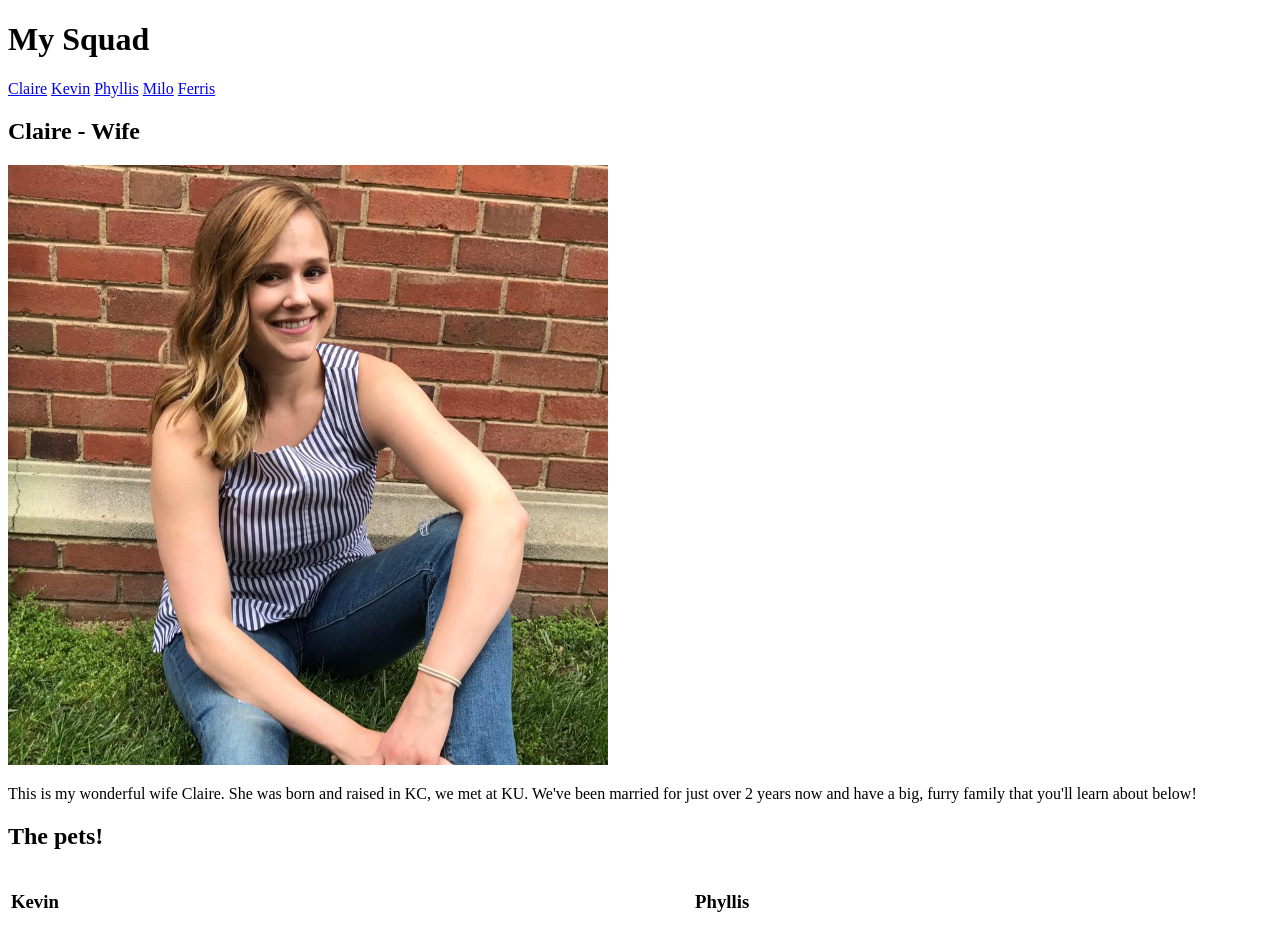
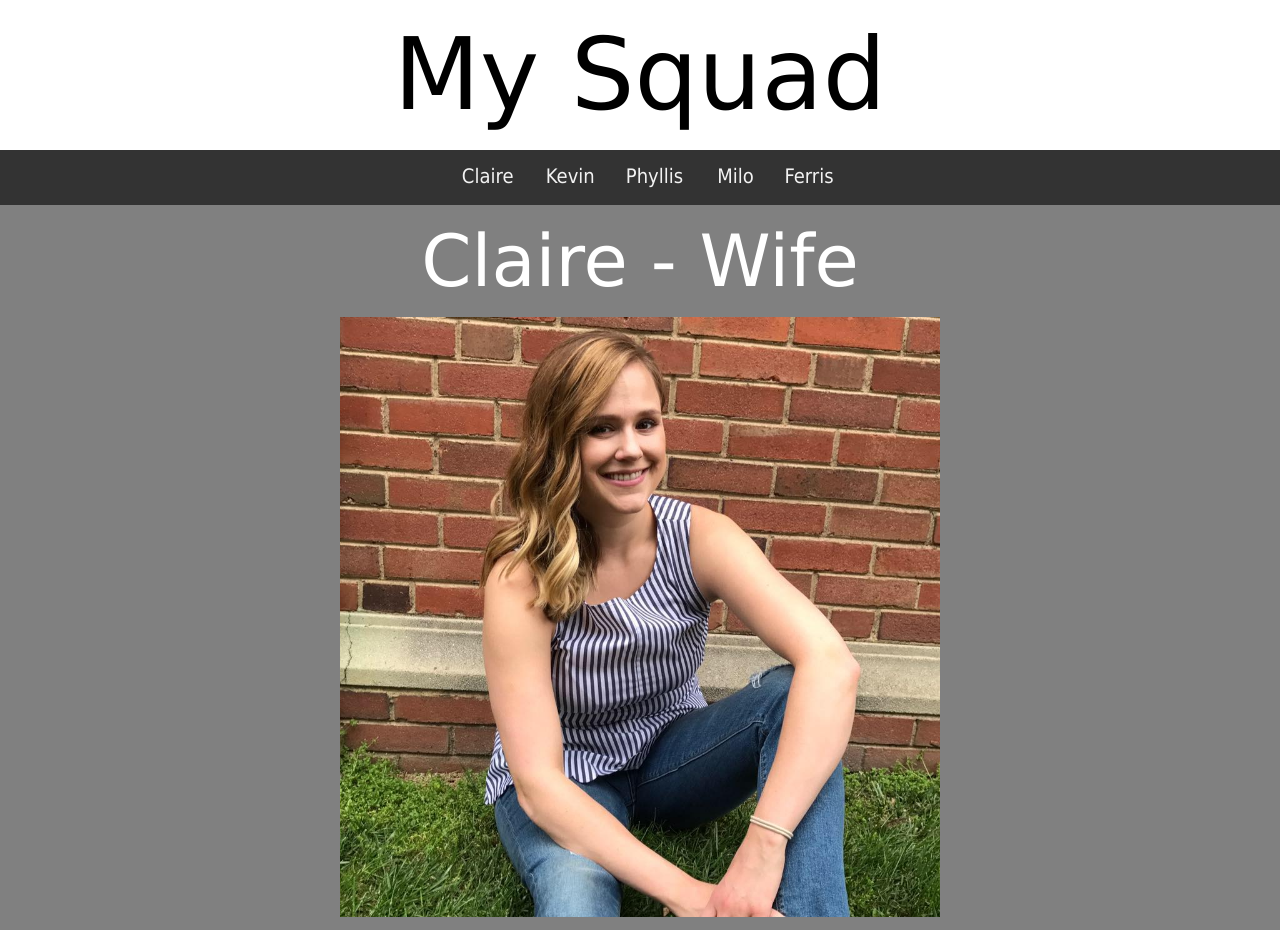
Before and after one commit to drawkram/html-me-something, a plain HTML site: page index.html in a window 1280 px wide. Shown: the top 930 px of the page. Drawn offline with Linux system fonts and the light colour scheme.

Commit message:
Added CSS and have everything completed

```diff
--- a/index.html
+++ b/index.html
@@ -2,43 +2,46 @@
 <html>
 <head>
 <title>Mark Ward - My Squad</title>
+<link rel="stylesheet" type ="text/css" href="styles.css">
 </head>
 
 <body>
 <header>
-  <h1>My Squad</h1>
+  <div class="bigheader"><h1>My Squad</h1></div>
      <div class="topnav" id="myTopnav">
-        <a href="#claire">Claire</a>
-        <a href="#kevin">Kevin</a>
-        <a href="#phyllis">Phyllis</a>
-        <a href="#milo">Milo</a>
-        <a href="#ferris">Ferris</a>
+      <ul>
+        <li><a href="#claire">Claire</a></li>
+        <li><a href="#kevin">Kevin</a></li>
+        <li><a href="#phyllis">Phyllis</a></li>
+        <li><a href="#milo">Milo</a></li>
+        <li><a href="#ferris">Ferris</a></li>
+      </ul>
      </div>
 </header>
 <main>
   <div>
     <article>
       <a name="claire"></a>
-      <h2>Claire - Wife</h2>
+      <h2 class="claire">Claire - Wife</h2>
       <img src="images/Claire.jpg" alt="beautiful wife" style="width:600px;height:600px;"/>
       <p>This is my wonderful wife Claire. She was born and raised in KC, we met at KU. We've been married for just over 2 years now and have a big, furry family that you'll learn about below!</p>
     </article>
   </div>
   <div>
-    <h2>The pets!</h2>
+    <h2 class="pets">The pets!</h2>
     <table>
       <tr>
         <td>
           <a name="kevin"></a>
           <h3>Kevin</h3>
          <img src="images/Kevin.jpg"  alt="cute boy pug" style="width:300px;height:300px;"/>
-         <p>Kevin is our little instagram star, <a href="https://www.instagram.com/apugnamedkevin/">@apugnamedkevin</a>. He was our first dog together, we got him as an 8 year old puppy. He loves car rides more than about anything in the world, except maybe naps.</p>
+         <p>Kevin is our little instagram star, <a href="https://www.instagram.com/apugnamedkevin/">@apugnamedkevin</a>. He was our first dog together, we got him as an 8 week old puppy. He loves car rides more than about anything in the world, except maybe naps.</p>
         </td>
         <td>
           <a name="phyllis"></a>
           <h3>Phyllis</h3>
           <img src="images/Phyllis.jpg" alt="cute girl pug" style="width:300px;height:300px;"/>
-          <p>We just adopted Phyllis earlier this summer. She is a sweetheart who loves to please and snuggle. She is either going 100 miles an hour, or 0.</p>
+          <p>We just adopted Phyllis earlier this summer. She is a sweetheart who loves to please and snuggle. She is either going 100 miles an hour, or zero.</p>
         </td>
       </tr>
       <tr>
@@ -46,7 +49,7 @@
           <a name="milo"></a>
           <h3>Milo</h3>
           <img src="images/Milo.jpg" alt="fat cat" style="width:300px;height:300px;"/>
-          <p>Milo was my cat before Claire and I got together. I adopted him from the Lawrence Human Society, I got the fattest cat they had. He is a big teddy bar who loves eating grass.</p>
+          <p>Milo was my cat before Claire and I got together. I adopted him from the Lawrence Humane Society, I got the fattest cat they had. He is a big teddy bar who loves eating grass.</p>
         </td>
         <td>
           <a name="ferris"></a>
@@ -59,8 +62,8 @@
   </div>
 </main>
 
-<footer>
+<footer class="footer">
     <p>&copy; 2017 Mark Ward</p>
-</footer
+</footer>
 </body>
 </html>
--- /dev/null
+++ b/styles.css
@@ -0,0 +1,168 @@
+/* http://meyerweb.com/eric/tools/css/reset/
+   v2.0 | 20110126
+   License: none (public domain)
+*/
+
+html, body, div, span, applet, object, iframe,
+h1, h2, h3, h4, h5, h6, p, blockquote, pre,
+a, abbr, acronym, address, big, cite, code,
+del, dfn, em, img, ins, kbd, q, s, samp,
+small, strike, strong, sub, sup, tt, var,
+b, u, i, center,
+dl, dt, dd, ol, ul, li,
+fieldset, form, label, legend,
+table, caption, tbody, tfoot, thead, tr, th, td,
+article, aside, canvas, details, embed,
+figure, figcaption, footer, header, hgroup,
+menu, nav, output, ruby, section, summary,
+time, mark, audio, video {
+	margin: 0;
+	padding: 0;
+	border: 0;
+	font-size: 100%;
+	font: inherit;
+	vertical-align: baseline;
+}
+/* HTML5 display-role reset for older browsers */
+article, aside, details, figcaption, figure,
+footer, header, hgroup, menu, nav, section {
+	display: block;
+}
+body {
+	line-height: 1;
+}
+ol, ul {
+	list-style: none;
+}
+blockquote, q {
+	quotes: none;
+}
+blockquote:before, blockquote:after,
+q:before, q:after {
+	content: '';
+	content: none;
+}
+table {
+	border-collapse: collapse;
+	border-spacing: 0;
+}
+
+/* Everything above taken from the eric reset CSS page */
+
+p {
+	margin: 20px;
+	padding: 20px;
+	padding-top: 5px;
+	font-family: tahoma;
+}
+
+article {
+	background-color: grey;
+	color: white;
+}
+
+.claire {
+	text-align: center;
+	color: white;
+}
+
+article, img {
+	padding: 20px;
+	display: block;
+	margin: 0 auto;
+}
+
+h2 {
+	font-size: 72px;
+	font-family: verdana;
+	text-align: center;
+}
+
+h3 {
+	text-align: center;
+	font-size: 48px;
+	padding: 20px;
+	font-family: verdana;
+}
+
+.pets {
+	text-align: center;
+	color: darkslategray;
+	padding: 10px;
+	margin-bottom: 30px;
+	margin-top: 30px;
+}
+
+table, th, td {
+   border: 3px solid black;
+}
+
+table {
+	width: 100%;
+	height: auto;
+	font-family: verdana;
+}
+
+th, td {
+    padding: 15px;
+    text-align: left;
+}
+
+td img {
+	display: block;
+	margin-left: auto;
+	margin-right: auto;
+}
+
+tr:nth-child(even) {background-color: #f2f2f2}
+
+.bigheader {
+	font-size: 100px;
+	font-family: Verdana;
+	text-align: center;
+	padding: 25px;
+}
+
+.topnav {
+    background-color: #333;
+    overflow: hidden;
+		text-align: center;
+}
+
+.topnav a {
+    display: block;
+    color: #f2f2f2;
+		margin: 0 auto;
+    text-align: center;
+		width: 80%;
+    padding: 16px 16px;
+    text-decoration: none;
+    font-size: 20px;
+		font-family: tahoma;
+}
+
+li {
+	float: left;
+	display: inline-block;
+}
+
+ul {
+	margin: 0;
+	padding: 0;
+	display: inline-block;
+}
+
+.topnav a:hover {
+    background-color: #ddd;
+    color: black;
+}
+
+.topnav a.active {
+    background-color: #4CAF50;
+    color: white;
+}
+
+.footer {
+    background-color: #f1f1f1;
+    padding: 10px;
+}
```
